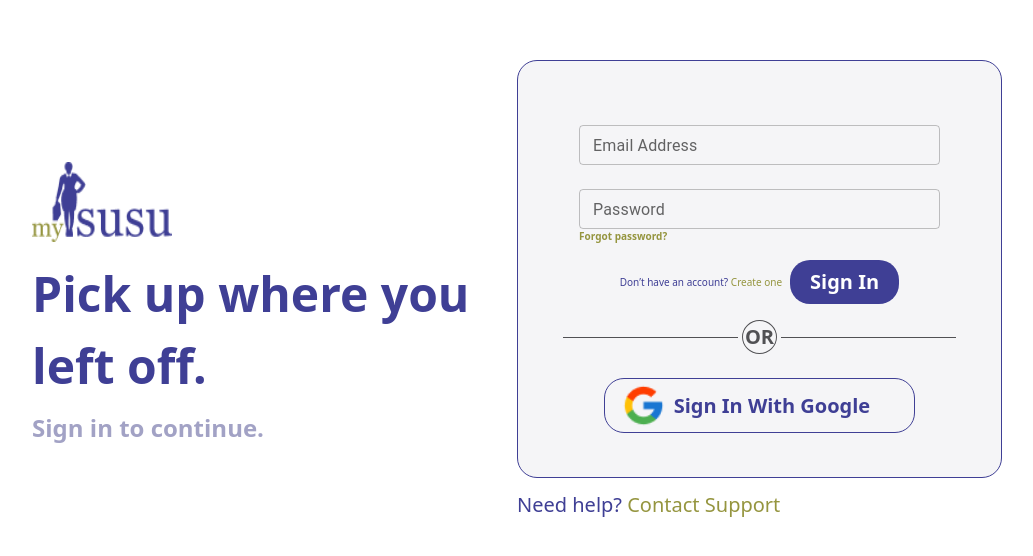
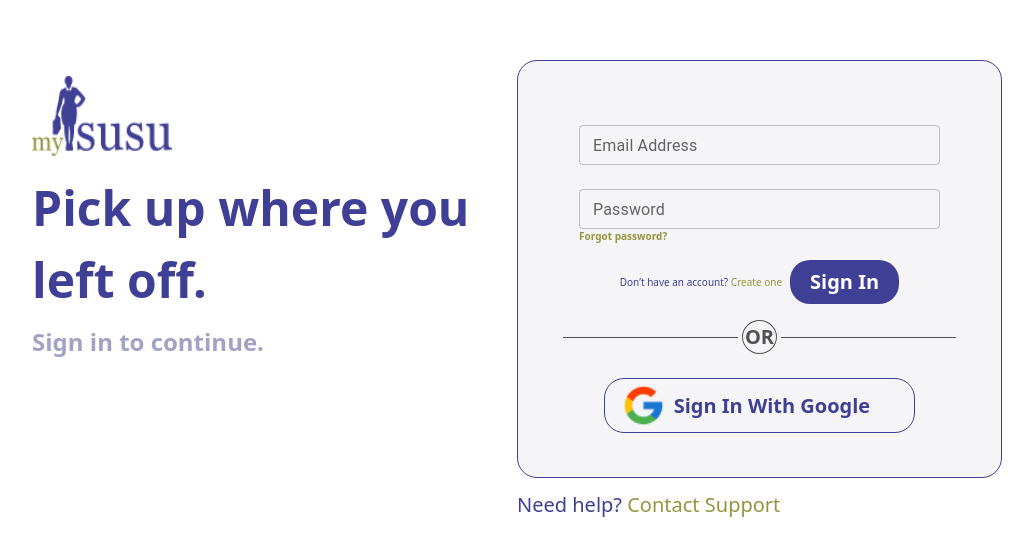
Before and after one commit to teemezzy/myisusu-2.0, a React (Create React App) app: page /login in a window 1280 px wide. Shown: the part 104-660 px from the top of the page, without its empty margins (123-1156 px from the left). Built offline with nearby package versions, Linux system fonts and the light colour scheme.

Commit message:
login completed

```diff
--- a/src/pages/Login.jsx
+++ b/src/pages/Login.jsx
@@ -11,7 +11,7 @@ import CustomInput, {
 const Login = () => {
   return (
     <div className="universal_padding h-screen md:flex md:justify-center md:items-center">
-      <div className="md:flex md:items-center">
+      <div className="md:flex">
         <div className="text-center mb-12 md:mb-0 pt-4 w-full">
           <div className="md:mb-20 lg:mb-0">
             <img
```
